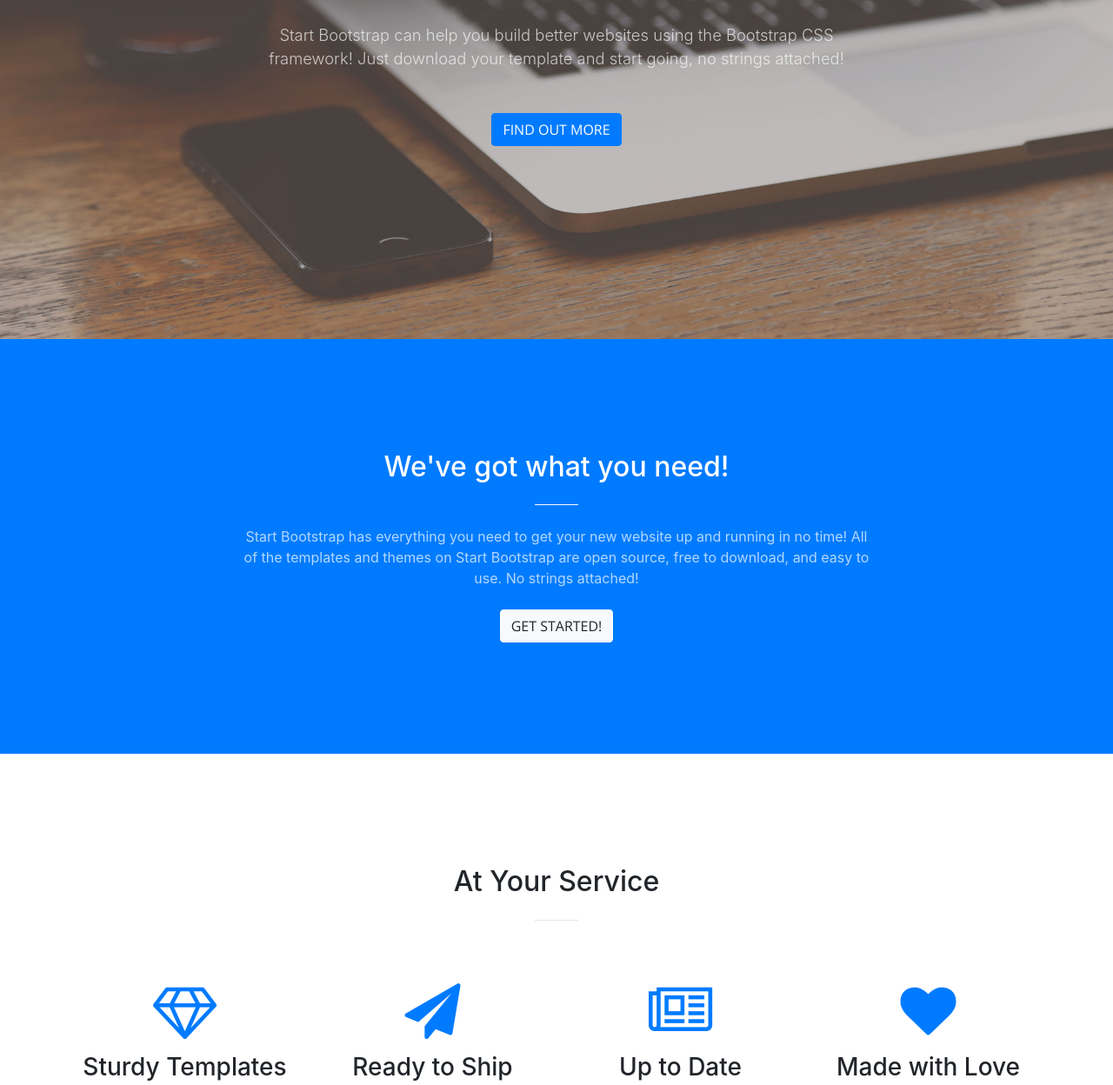
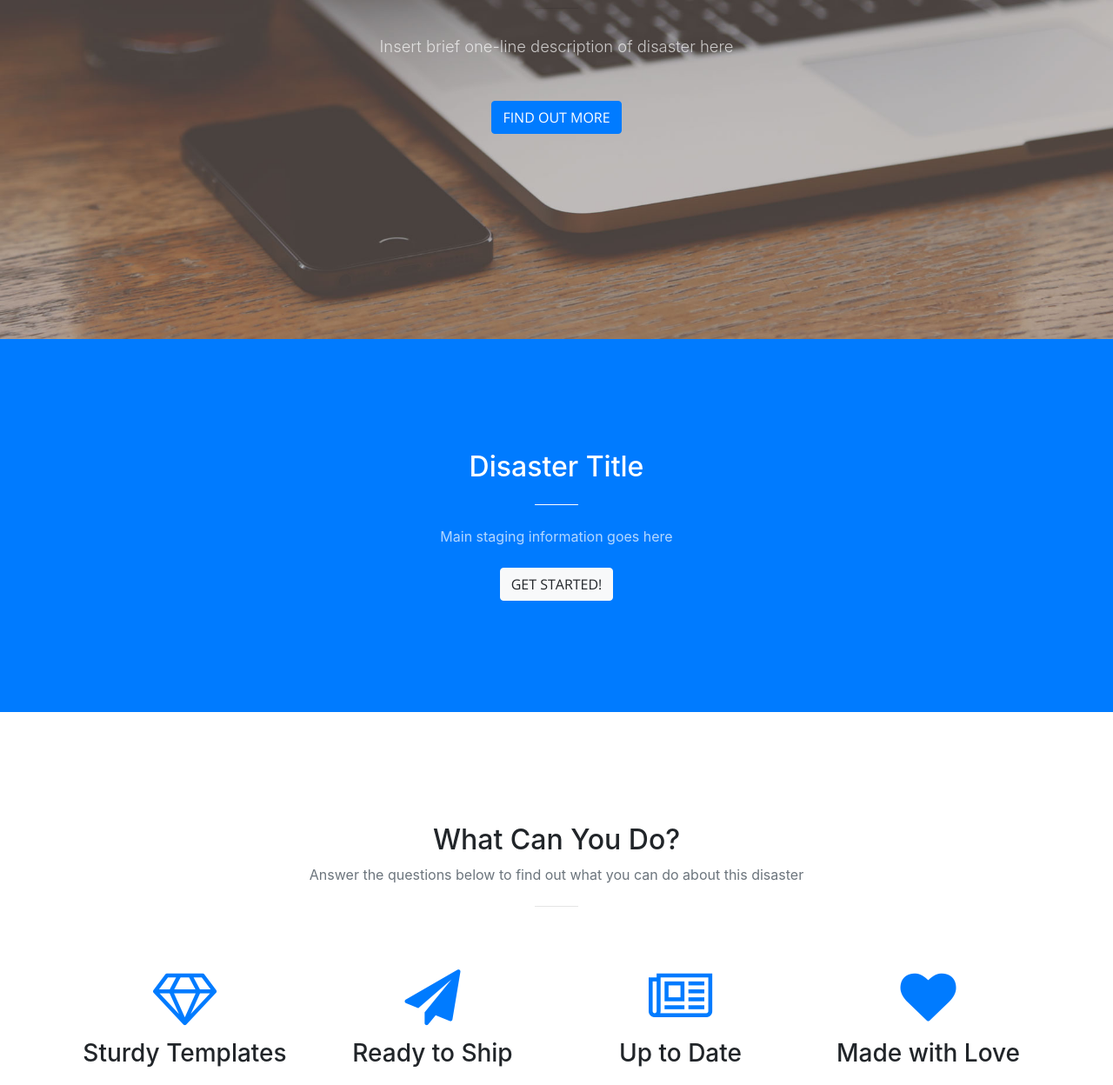
Before and after one commit to hmc-cs-jcrewe/StagingRisk, a website with bundled scripts: page index.html in a window 1280 px wide. Shown: the part 410-1658 px from the top of the page at 87% size. Built offline with nearby package versions, Linux system fonts and the light colour scheme.

Commit message:
Added placeholders for where our information should go

```diff
--- a/index.html
+++ b/index.html
@@ -60,12 +60,12 @@
         <div class="row">
           <div class="col-lg-10 mx-auto">
             <h1 class="text-uppercase">
-              <strong>Your Favorite Source of Free Bootstrap Themes</strong>
+              <strong>Insert Disaster Title Here </strong>
             </h1>
             <hr>
           </div>
           <div class="col-lg-8 mx-auto">
-            <p class="text-faded mb-5">Start Bootstrap can help you build better websites using the Bootstrap CSS framework! Just download your template and start going, no strings attached!</p>
+            <p class="text-faded mb-5">Insert brief one-line description of disaster here </p>
             <a class="btn btn-primary btn-xl js-scroll-trigger" href="#about">Find Out More</a>
           </div>
         </div>
@@ -76,9 +76,9 @@
       <div class="container">
         <div class="row">
           <div class="col-lg-8 mx-auto text-center">
-            <h2 class="section-heading text-white">We've got what you need!</h2>
+            <h2 class="section-heading text-white">Disaster Title </h2>
             <hr class="light my-4">
-            <p class="text-faded mb-4">Start Bootstrap has everything you need to get your new website up and running in no time! All of the templates and themes on Start Bootstrap are open source, free to download, and easy to use. No strings attached!</p>
+            <p class="text-faded mb-4"> Main staging information goes here </p>
             <a class="btn btn-light btn-xl js-scroll-trigger" href="#action">Get Started!</a>
           </div>
         </div>
@@ -89,7 +89,9 @@
       <div class="container">
         <div class="row">
           <div class="col-lg-12 text-center">
-            <h2 class="section-heading">At Your Service</h2>
+            <h2 class="section-heading">What Can You Do?</h2>
+            <p class = "text-muted mb-0"> Answer the questions below to find out what you can do about this disaster </p>
+            <!-- Replace images with simple quiz answers that can help us tailor a call to action -->
             <hr class="my-4">
           </div>
         </div>
@@ -129,6 +131,7 @@
     </section>
 
     <section class="p-0" id="portfolio">
+      <!-- Put images of the disaster here each with links to more information about that specific instance?-->
       <div class="container-fluid p-0">
         <div class="row no-gutters popup-gallery">
           <div class="col-lg-4 col-sm-6">
@@ -225,12 +228,6 @@
       </div>
     </section>
 
-    <section class="bg-dark text-white">
-      <div class="container text-center">
-        <h2 class="mb-4">Free Download at Start Bootstrap!</h2>
-        <a class="btn btn-light btn-xl sr-button" href="http://startbootstrap.com/template-overviews/creative/">Download Now!</a>
-      </div>
-    </section>
 
     <section id="contact">
       <div class="container">
```
